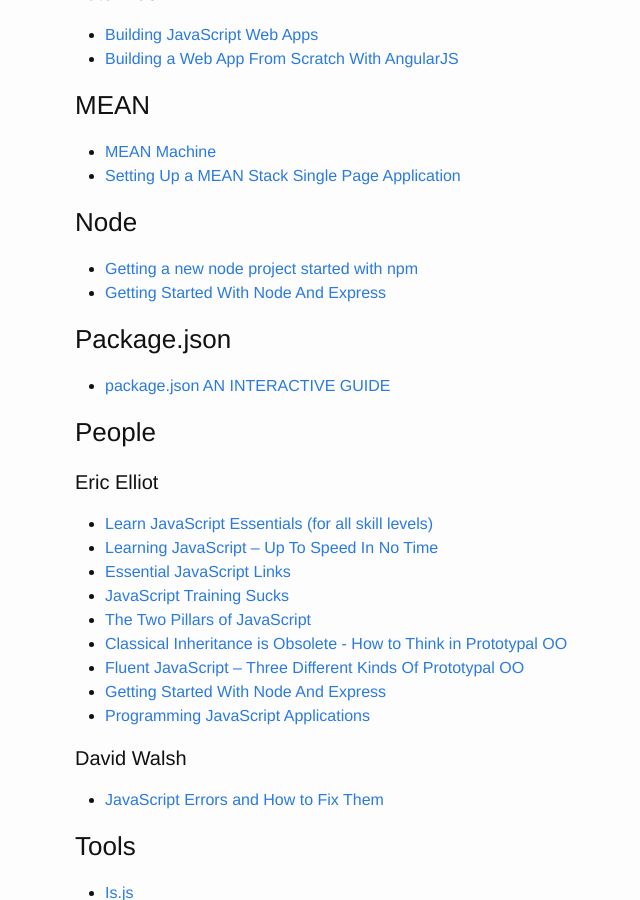
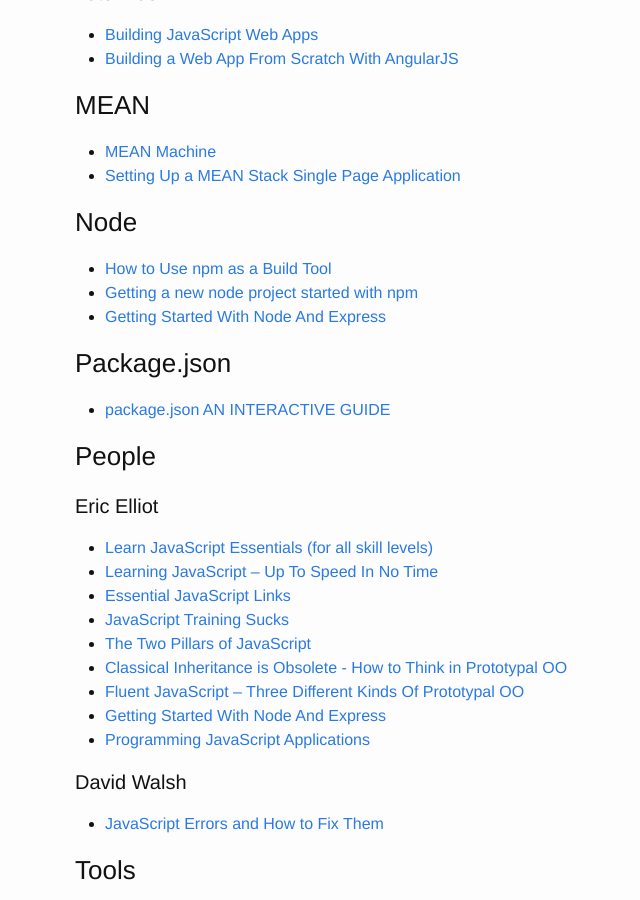
Before and after one commit to brownerd/brownerd.github.io, a Jekyll site: the page built from _posts/2015-01-01-reading-list-2015.md, in a window 1280 px wide and 900 px high, scrolled down 5712 px. Shown: the whole window, without its empty margins (195-835 px from the left). Built offline with Jekyll 4.4.1, drawn with Linux system fonts in a browser that asks for light colours; emoji names are drawn with the system emoji font.

Commit message:
How to Use npm as a Build Tool

```diff
--- a/_posts/2015-01-01-reading-list-2015.md
+++ b/_posts/2015-01-01-reading-list-2015.md
@@ -336,7 +336,7 @@ Just tyring to get better with handling merge conflicts
 
 
 ### Node
-
+- [How to Use npm as a Build Tool](http://blog.keithcirkel.co.uk/how-to-use-npm-as-a-build-tool/)
 - [Getting a new node project started with npm](http://www.wolfe.id.au/2014/02/01/getting-a-new-node-project-started-with-npm/)
 - [Getting Started With Node And Express](http://ericleads.com/2013/05/getting-started-with-node-and-express/)
 
```
